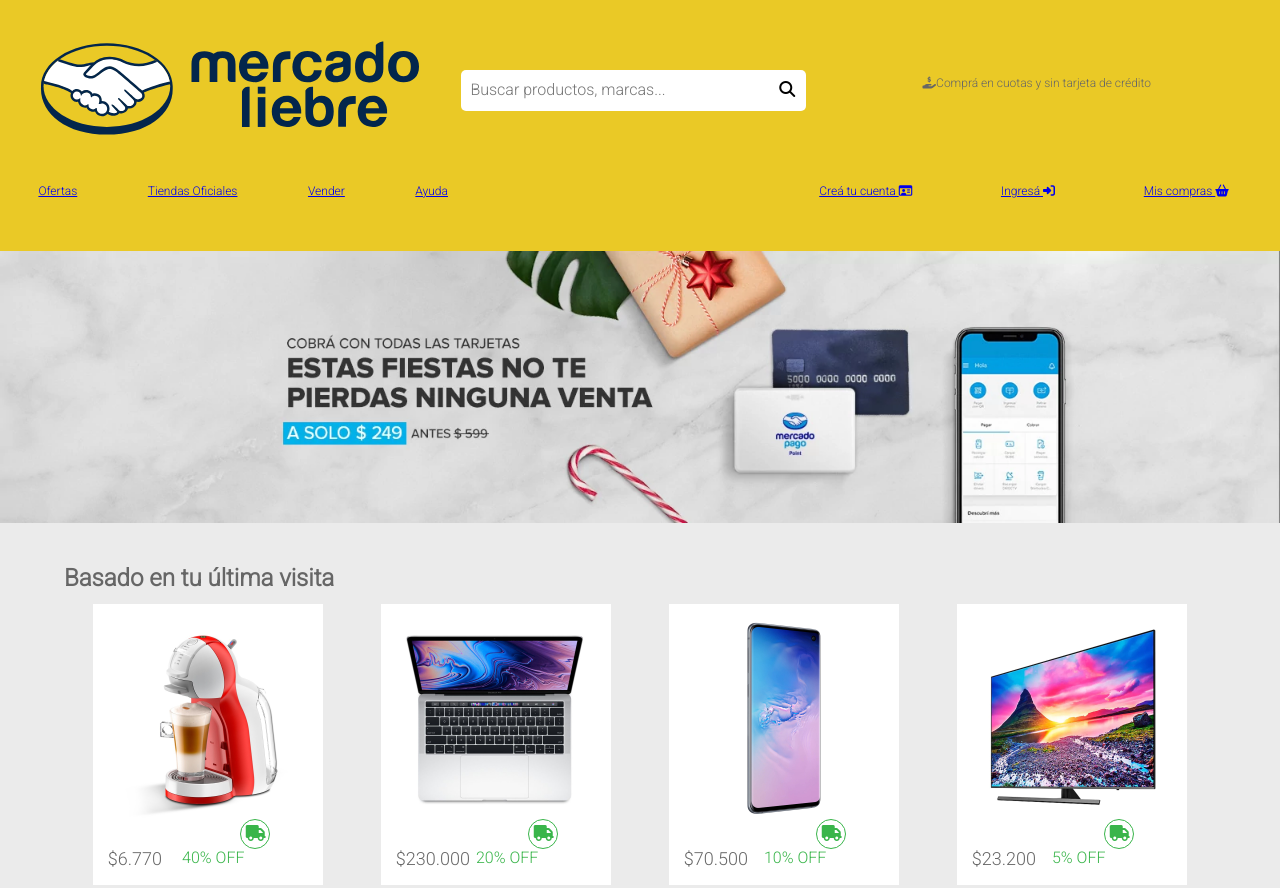
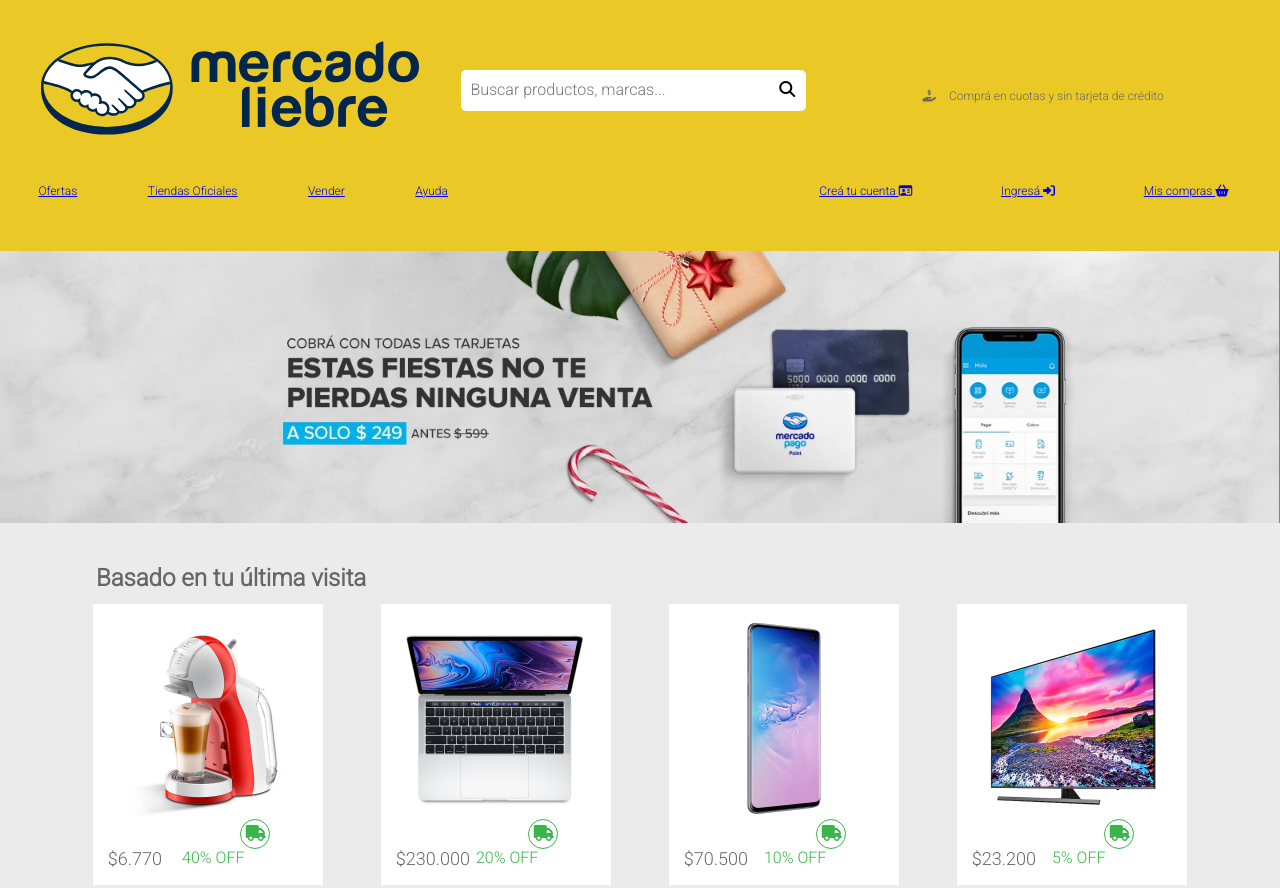
Before and after one commit to GM-Tomas/DHouseEjercicios, a website: page MercadoLiebre/views/home.html in a window 1280 px wide. Shown: the top 888 px of the page. Drawn offline with Linux system fonts and the light colour scheme; files that its build step writes are made by us from their sources; files whose address does not match are found by name.

Commit message:
Mejoras pequeñas al style

```diff
--- a/MercadoLiebre/public/css/style.css
+++ b/MercadoLiebre/public/css/style.css
@@ -66,6 +66,10 @@
   justify-content: center;
 }
 
+.fa-hand-holding-dollar {
+  padding: 1vw;
+}
+
 .search {
   width: 45vw;
   margin: auto;
@@ -83,7 +87,8 @@
 
 .search button {
   background-color: var(--blanco);
-  border: none; /*Lo agregué yo porque me gusta como queda*/
+  border: none;
+  /*Lo agregué yo porque me gusta como queda*/
   width: 10%;
   border-top-right-radius: 5px;
   border-bottom-right-radius: 5px;
@@ -154,6 +159,7 @@
 .titulares {
   font-size: 24px;
   margin-top: 3vw;
+  margin-left: 5vw;
 }
 
 .product img {
@@ -301,10 +307,10 @@
     width: 30vw;
   }
 
-.footerElement i {
-  margin-top: 2vw;
-  padding: 2vw 0vw;
-}
+  .footerElement i {
+    margin-top: 2vw;
+    padding: 2vw 0vw;
+  }
 
 }
 
@@ -330,4 +336,9 @@
     width: 75%;
   }
 
+  .titulares {
+    margin-left: 2.5vw;
+
+  }
+
 }
```
